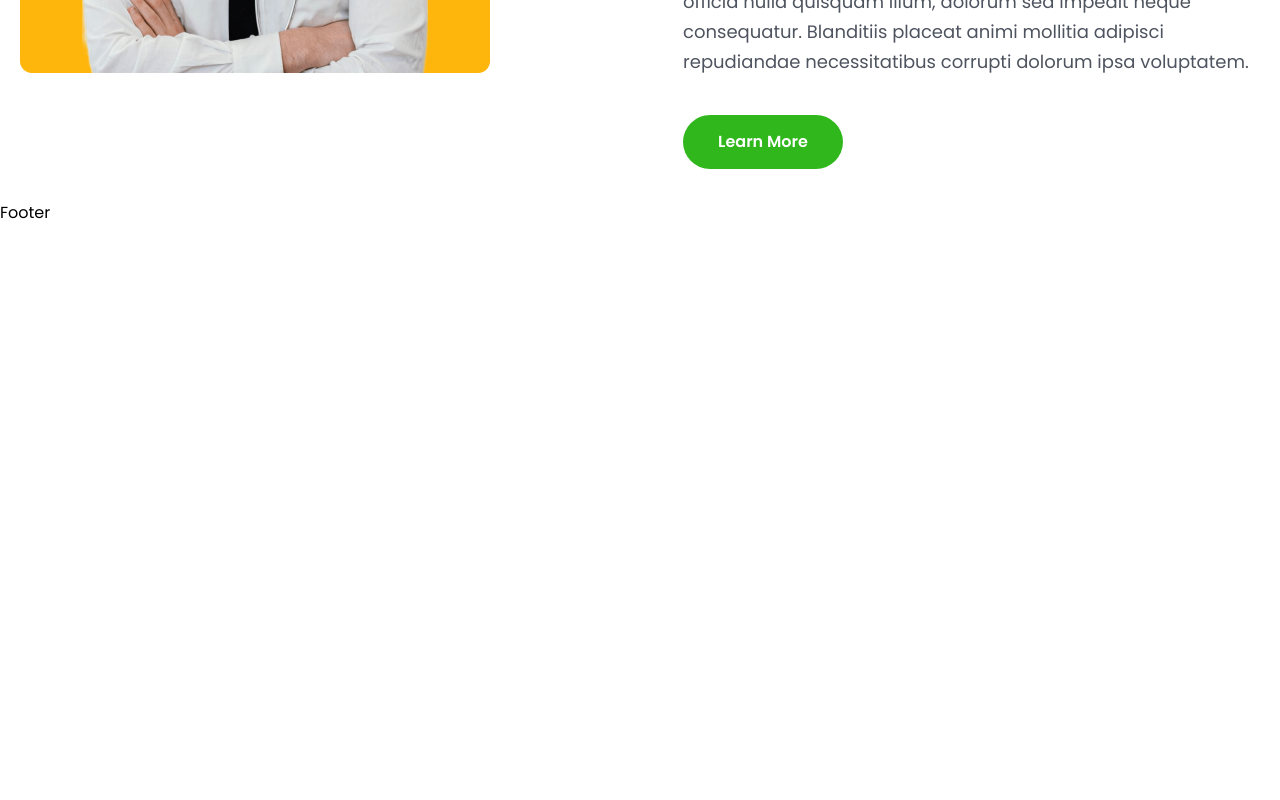
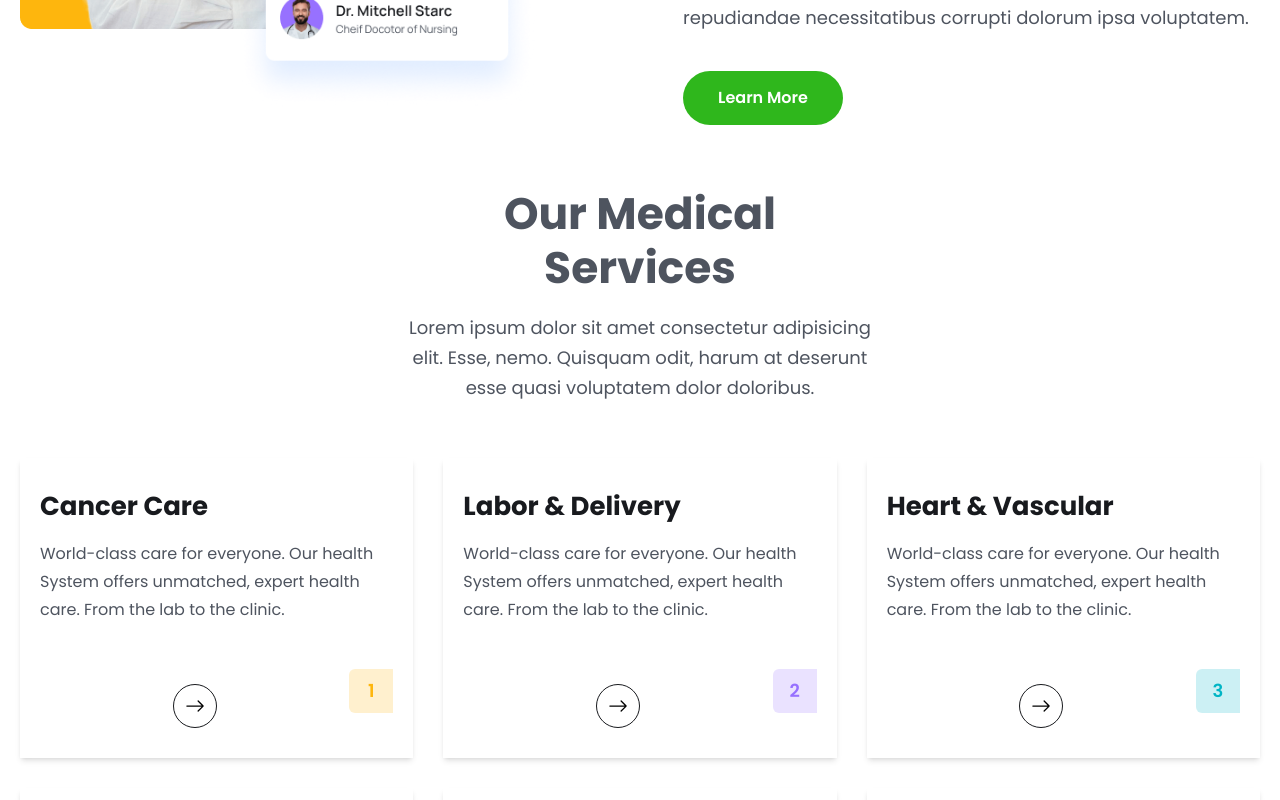
Before and after one commit to pavan77749/MedInquire-Project, a React (Vite) app in the folder frontend/: page / in a window 1280 px wide. Shown: the part 1984-2784 px from the top of the page. Before the commit the page ends 2209 px from the top, so only its background shows below. Built offline with nearby package versions, Linux system fonts and the light colour scheme.

Commit message:
modifiy home.jsx and included features and Services sections

```diff
--- a/frontend/src/components/About/About.jsx
+++ b/frontend/src/components/About/About.jsx
@@ -1,4 +1,5 @@
 import aboutImg from "../../assets/images/about.png"
+import aboutCardImg from "../../assets/images/about-card.png"
 import { Link } from "react-router-dom"
 
 const About = () => {
@@ -9,6 +10,9 @@
             {/* about img */}
             <div className="relative w-3/4 lg:w-1/2 xl:w-[770px] z-10 order-2 lg:order-1">
                 <img src={aboutImg} alt="" />
+            <div className="absolute z-20 bottom-4 w-[200px] md:w-[300px] right-[-30%] md:right-[22%]">
+                <img src={aboutCardImg} alt="" />
+            </div>
             </div>
             {/* about content */}
             <div className="w-full lg:w-1/2 xl:w-[670px] order-1 lg:order-2">
--- a/frontend/src/components/Header/Header.jsx
+++ b/frontend/src/components/Header/Header.jsx
@@ -48,7 +48,7 @@
 
   const toggleMenu = () => menuRef.current.classList.toggle('show_menu')
 
-  return <header className='header flex items-center shadow-lg'  ref={headerRef}>
+  return <header className='header flex items-center shadow-lg py-2'  ref={headerRef}>
     <div className="container">
       <div className="flex items-center justify-between">
       {/* logo */}
--- /dev/null
+++ b/frontend/src/components/Services/ServiceCard.jsx
@@ -0,0 +1,24 @@
+import { Link } from "react-router-dom"
+import {BsArrowRight} from 'react-icons/bs'
+
+const ServiceCard = ({item,index}) => {
+    const {name, desc, bgColor, textColor} = item
+  return (<div className="py-[30px] shadow-md px-3 lg:px-5">
+    <h2 className="text-[26px] leading-9 text-headingColor font-[700]">{name}</h2>
+    <p className="text-[16px] leading-7 font-[400] text-textColor mt-4">{desc}</p>
+
+    <div className="flex items-center justify-between mt-[30px]">
+
+    <Link to='/doctors ' className='w-[44px] h-[44px] rounded-full border border-solid border-[#181A1e] mt-[30px] mx-auto flex items-center justify-center group hover:bg-[#47c536] hover:border-none'>
+          <BsArrowRight className="group-hover:text-white w-6 h-5"/>
+        </Link>
+
+        <span className="w-[44px] h-[44px] flex items-center justify-center text-[18px] leading-[30px] font-[600]" style={{background:`${bgColor}`,color:`${textColor}`,borderRadius:"6px 0 0 6px"}}>
+            {index+1}
+        </span>
+    </div>
+  </div>
+  )
+}
+
+export default ServiceCard
--- /dev/null
+++ b/frontend/src/components/Services/Services.jsx
@@ -0,0 +1,13 @@
+
+
+import {services} from '../../assets/data/services';
+import ServiceCard from './ServiceCard'
+
+const Services = () => {
+  return  <div className='grid  grid-cols-1 md:grid-cols-2 lg:grid-cols-3 gap-5 lg:gap-[30px] mt-[30px] lg:mt-[55px]'>
+    {services.map((item,index)=><ServiceCard item={item} index={index} key={index}/>)}
+
+  </div>
+}
+
+export default Services
--- a/frontend/src/pages/Home.jsx
+++ b/frontend/src/pages/Home.jsx
@@ -5,11 +5,13 @@
 import { Link } from "react-router-dom"
 import {BsArrowRight} from 'react-icons/bs'
 import About from "../components/About/About"
+import ServiceList from "../components/Services/Services"
+import featureImg from '../assets/images/feature-img.png'
 
 const Home = () => {
   return <>
   {/* hero section */}
-  <section className=' pt-[60px] 2xl:h-[800px]'>
+  <section className='  2xl:h-[800px]'>
     <div className="container">
       <div className="flex flex-col lg:flex-row items-center justify-between">
 
@@ -50,7 +52,7 @@
         {/* hero image */}
         <div className="flex gap-[30px] justify-end">
           <div>
-            <img  className="w-full" src={hero} alt="" />
+            <img  className="lg:w-[670px]" src={hero} alt="" />
           </div>
 
         </div>
@@ -113,6 +115,62 @@
   <About/>
   {/* About section ends */}
 
+  {/* Services Section start */}
+  <section>
+    <div className="container">
+      <div className="xl:w-[470px] mx-auto">
+        <h2 className="heading text-center">Our Medical Services</h2>
+        <p className="text_para text-center">
+          Lorem ipsum dolor sit amet consectetur adipisicing elit. Esse, nemo. Quisquam odit, harum at deserunt esse quasi voluptatem dolor doloribus.
+        </p>
+      </div>
+
+
+      <ServiceList/>
+    </div>
+  </section>
+  {/* Services Section ends */}
+
+  {/* feature section */}
+  <section>
+    <div className="container">
+      <div className="flex items-center justify-between flex-col flex-col lg:flex-row py-10" >
+        {/* Feature Content */}
+        <div className="xl:w-[670px]">
+          <h2 className="heading">
+            Get virtual treatment <br /> anytime.
+          </h2>
+          <ul className="pl-4">
+            <li className="text_para">
+              1.Schedule the appointment directly.
+            </li>
+            <li className="text_para">
+              2.Search for your physician here, and contact their office.
+            </li>
+            <li className="text_para">
+              3.View our physicians who are accepting new patients, use the online scheduling tool to select an appointment time.
+            </li>
+          </ul>
+          <Link to="/">
+            <button className="btn">Learn More</button>
+          </Link>
+        </div>
+        {/* features image */}
+        <div className="relative z-10 xl:w-[770px] flex justify-end mt-[100px] lg:mt-0">
+          <img src={featureImg} alt="" />
+        </div>
+
+      </div>
+
+    </div>
+  </section>
+  {/* feature section ends */}
+
+  {/* our great doctors starts*/}
+
+  {/* our great doctors ends */}
+
+
   </>
 
 }
```
